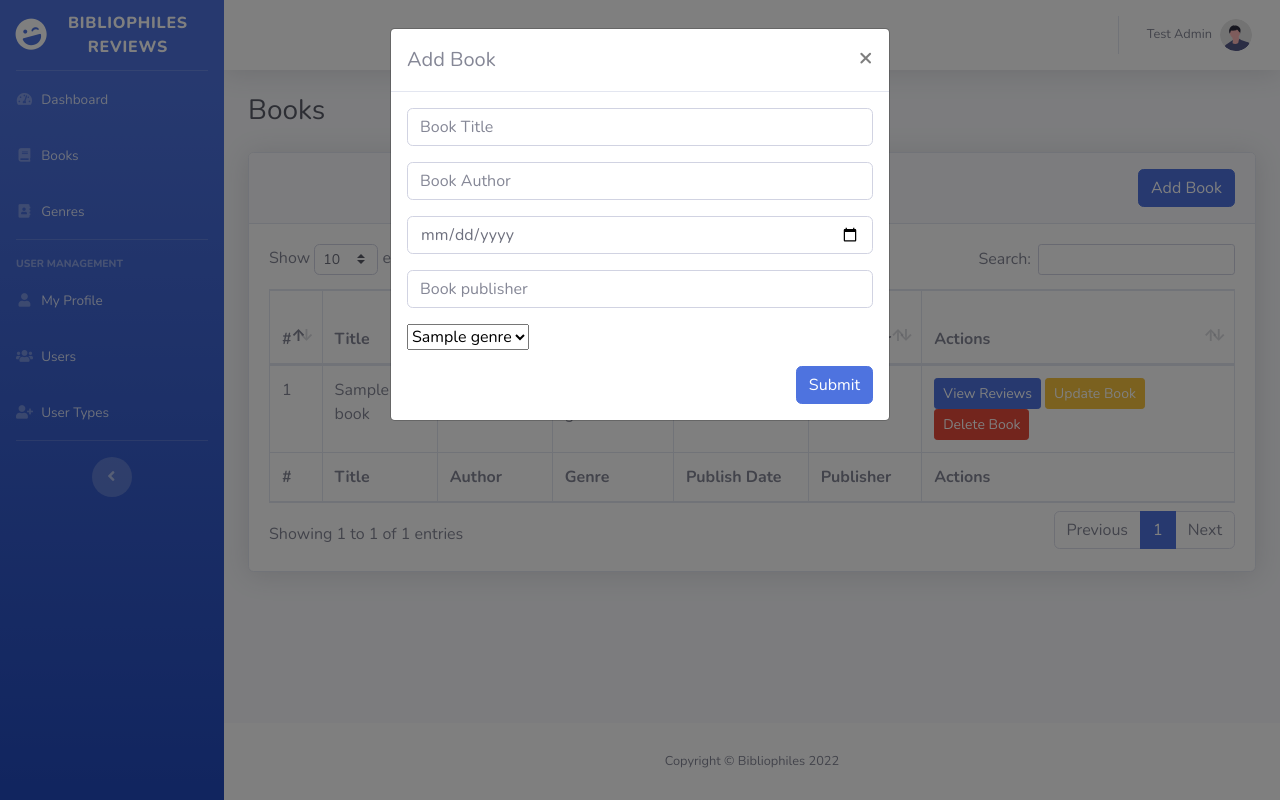
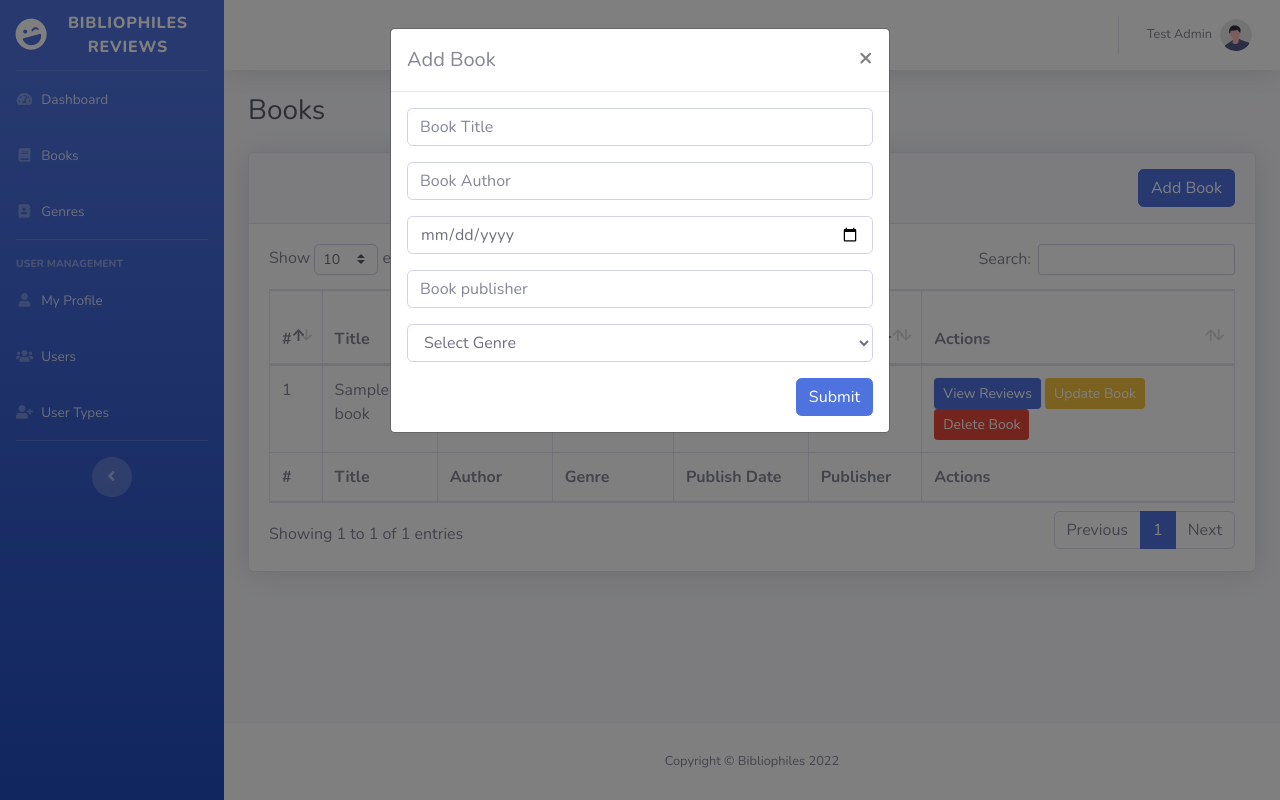
Before and after one commit to homemix/bibliophiles, a Flask app: page /books in a window 1280 px wide, after a click on "Add Book". Run offline with Flask 2, Linux system fonts and the light colour scheme; tables that the repository leaves empty hold one stand-in row (values such as "Sample post"); some libraries are stand-ins or nearby versions.

Commit message:
Edit: select genre form control css

```diff
--- a/templates/books/book_add_form.html
+++ b/templates/books/book_add_form.html
@@ -21,7 +21,8 @@
                placeholder="Book publisher">{##}
     </div>
     <div class="mb-3">
-        <select class="form-select" aria-label="Default select example" id="genre_id" name="genre_id">
+        <select class="form-select form-control" aria-label="Default select example" id="genre_id" name="genre_id">
+            <option selected>Select Genre</option>
             {% for genre in genres %}
                 <option value="{{ genre.id }}">{{ genre.name }}</option>
             {% endfor %}
--- a/templates/books/book_update_form.html
+++ b/templates/books/book_update_form.html
@@ -22,7 +22,8 @@
                placeholder="Book publisher">{##}
     </div>
     <div class="mb-3">
-        <select class="form-select" aria-label="Default select example" id="genre_id" name="genre_id">
+        <select class="form-select form-control" aria-label="Default select example" id="genre_id" name="genre_id">
+           <option selected>Select Genre</option>
             {% for genre in genres %}
                 <option value="{{ genre.id }}">{{ genre.name }}</option>
             {% endfor %}
```
